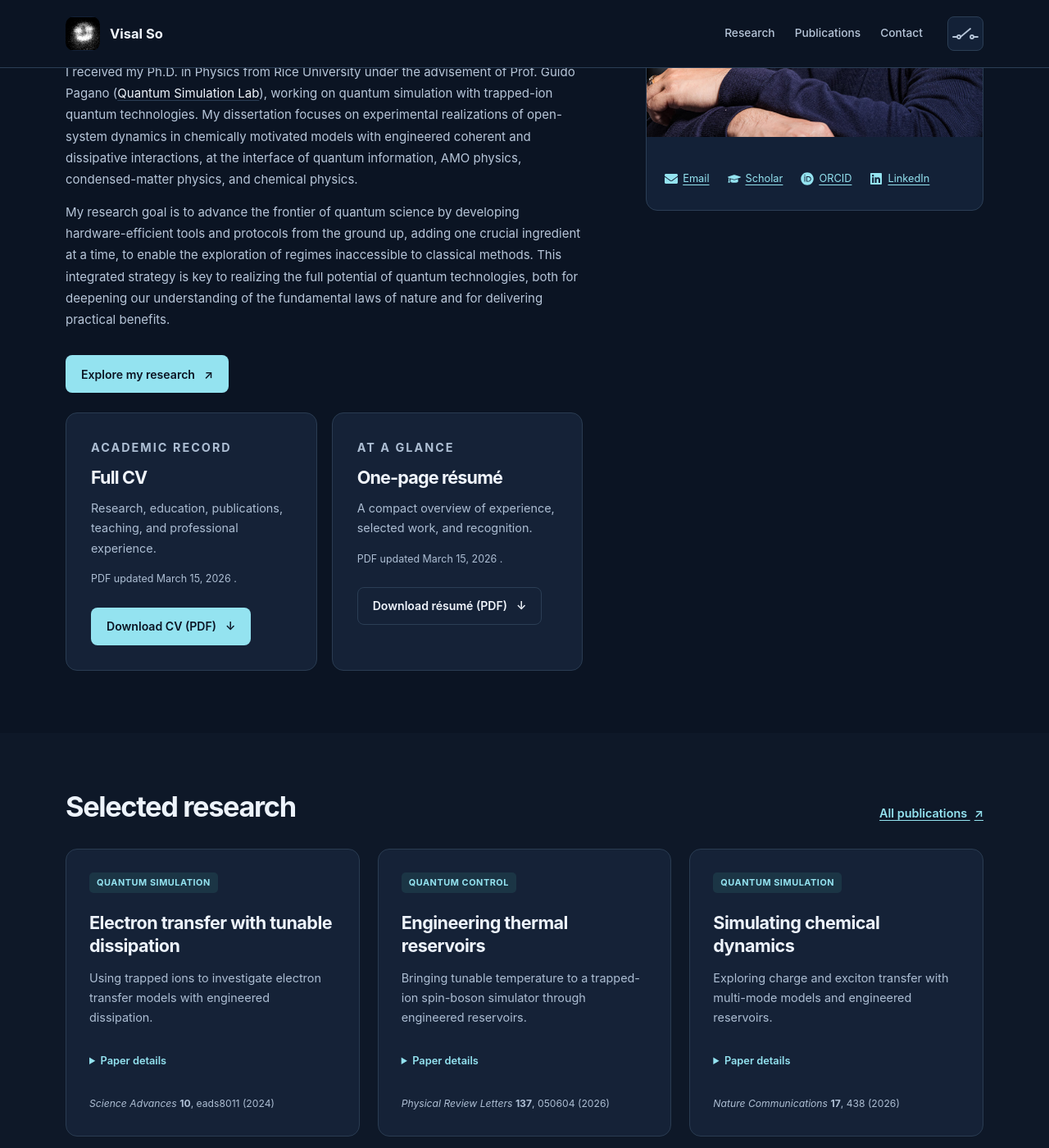
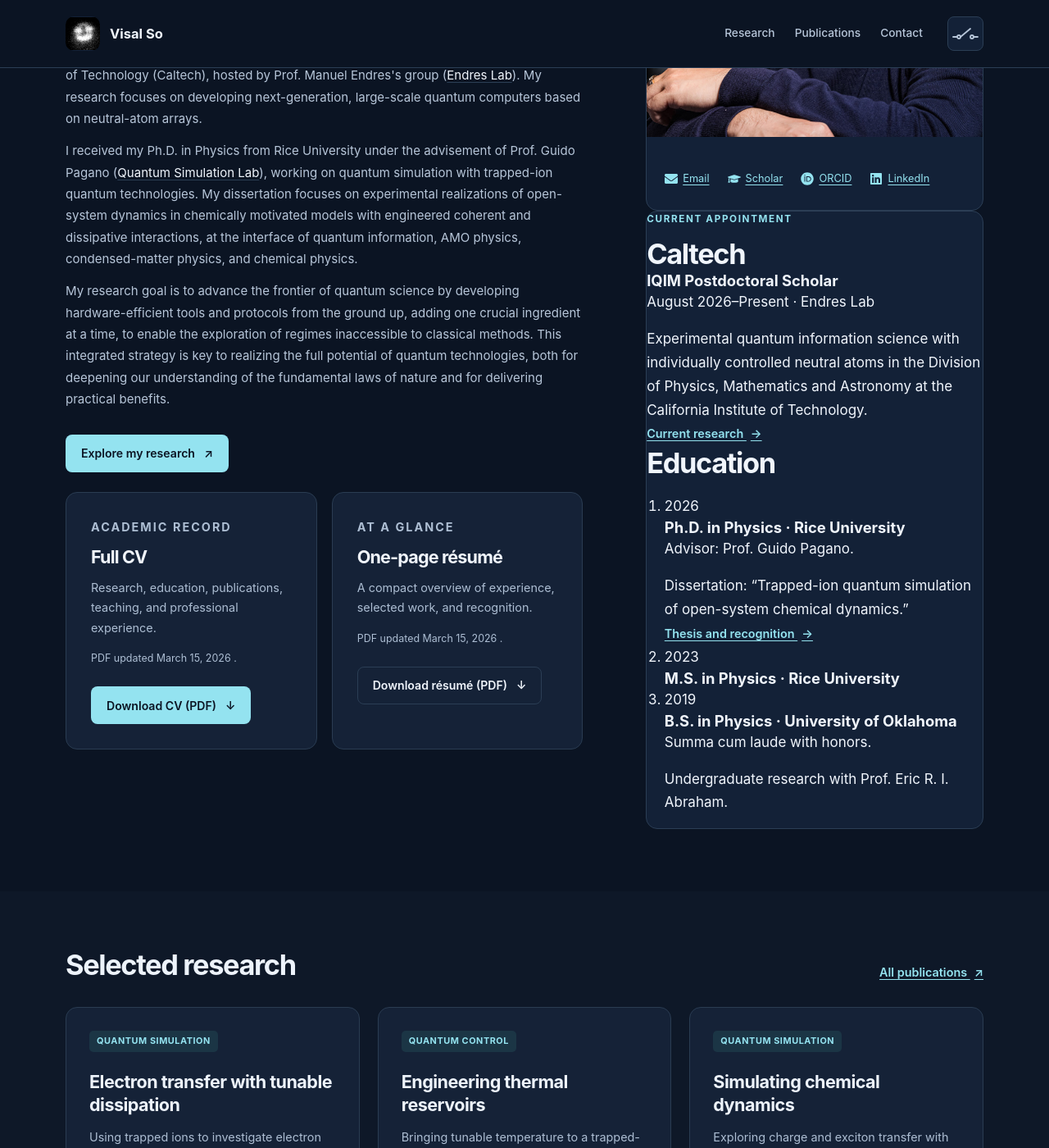
Before and after one commit to visalso/visalso.github.io, a Jekyll site: the page built from index.html, in a window 1280 px wide and 1400 px high, scrolled down 411 px. Shown: the whole window at 82% size. Built offline with Jekyll 4.4.1, drawn with Linux system fonts in a browser that asks for light colours.

Commit message:
Update index.html

```diff
--- a/index.html
+++ b/index.html
@@ -73,6 +73,7 @@
 
     </section>
     </div>
+    <div class="hero__sidebar">
     <aside class="profile" aria-label="Profile and contact">
       <img class="profile__photo" src="{{ site.portrait | relative_url }}" alt="Visal So in a laboratory with experimental equipment behind him" width="775" height="775" fetchpriority="high">
       <div class="profile__body">
@@ -117,6 +118,73 @@
         </div>
       </div>
     </aside>
+    <div class="profile career-card">
+
+      <section aria-labelledby="home-appointment-title">
+        <p class="section-kicker">Current appointment</p>
+        <h2 id="home-appointment-title">Caltech</h2>
+
+        <h3>IQIM Postdoctoral Scholar</h3>
+        <p>August 2026–Present · Endres Lab</p>
+
+        <p>
+          Experimental quantum information science with individually
+          controlled neutral atoms in the Division of Physics,
+          Mathematics and Astronomy at the California Institute
+          of Technology.
+        </p>
+
+        <a class="text-link"
+           href="{{ '/research/' | relative_url }}#neutral-atoms">
+          Current research <span aria-hidden="true">→</span>
+        </a>
+      </section>
+
+      <section aria-labelledby="home-education-title">
+        <h2 id="home-education-title">Education</h2>
+
+        <ol class="career-list">
+
+          <li>
+            <span class="career-year">2026</span>
+            <div>
+              <h3>Ph.D. in Physics · Rice University</h3>
+              <p>Advisor: Prof. Guido Pagano.</p>
+              <p>
+                Dissertation: “Trapped-ion quantum simulation
+                of open-system chemical dynamics.”
+              </p>
+
+              <a class="text-link"
+                 href="{{ '/research/' | relative_url }}#thesis">
+                Thesis and recognition <span aria-hidden="true">→</span>
+              </a>
+            </div>
+          </li>
+
+          <li>
+            <span class="career-year">2023</span>
+            <div>
+              <h3>M.S. in Physics · Rice University</h3>
+            </div>
+          </li>
+
+          <li>
+            <span class="career-year">2019</span>
+            <div>
+              <h3>B.S. in Physics · University of Oklahoma</h3>
+              <p>Summa cum laude with honors.</p>
+              <p>
+                Undergraduate research with Prof. Eric R. I. Abraham.
+              </p>
+            </div>
+          </li>
+
+        </ol>
+      </section>
+
+    </div>
+  </div>
   </div>
   <!--<figure class="container ion-strip">
     <img src="{{ site.ion_image | relative_url }}" alt="A line of bright trapped-ion fluorescence spots against a dark background" width="1687" height="255" decoding="async">
```
